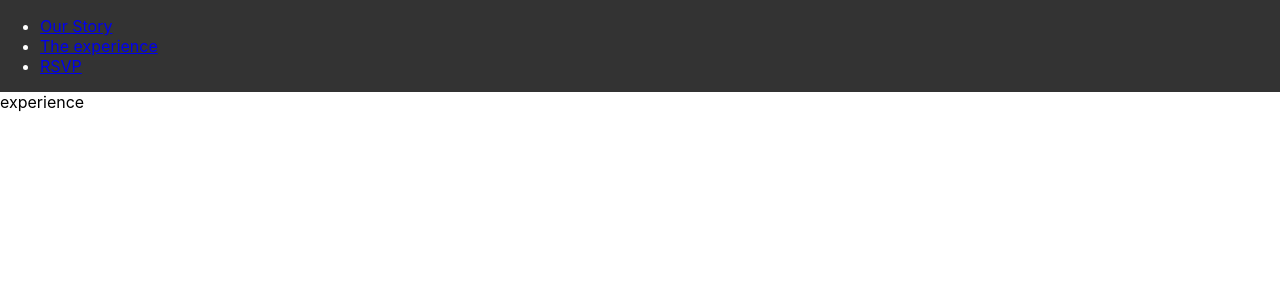
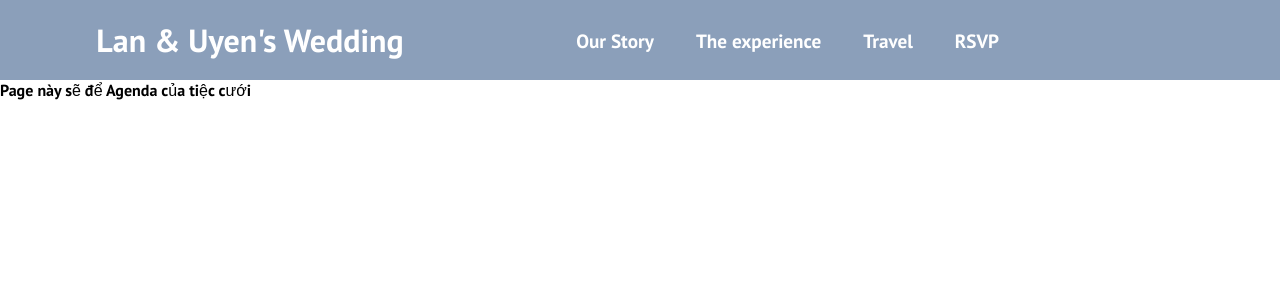
Before and after one commit to nguyentruongngoclan/lanvauyen, a React (Create React App) app: page /experience in a window 1280 px wide. Shown: the top 300 px of the page. Built offline with nearby package versions, Linux system fonts and the light colour scheme.

Commit message:
Polishing up the Nav bar

```diff
--- a/public/index.html
+++ b/public/index.html
@@ -10,6 +10,16 @@
       content="Web site created using create-react-app"
     />
     <link rel="apple-touch-icon" href="%PUBLIC_URL%/logo192.png" />
+    <link
+      rel="stylesheet"
+      href="https://use.fontawesome.com/releases/v5.13.1/css/all.css"
+      integrity="sha384-xxzQGERXS00kBmZW/6qxqJPyxW3UR0BPsL4c8ILaIWXva5kFi7TxkIIaMiKtqV1Q"
+      crossorigin="anonymous"
+    />
+    <link
+      href="https://fonts.googleapis.com/css2?family=PT+Sans:wght@700&display=swap"
+      rel="stylesheet"
+    />
     <!--
       manifest.json provides metadata used when your web app is installed on a
       user's mobile device or desktop. See https://developers.google.com/web/fundamentals/web-app-manifest/
--- /dev/null
+++ b/src/App.css
@@ -0,0 +1,18 @@
+* {
+  box-sizing: border-box;
+  margin: 0;
+  padding: 0;
+  font-family: 'PT Sans', sans-serif;
+}
+
+.home,
+.our-story,
+.the-experience,
+.travel,
+.rsvp {
+  display: flex;
+  height: 90vh;
+  align-items: center;
+  justify-content: center;
+  font-size: 3rem;
+}
--- a/src/App.js
+++ b/src/App.js
@@ -3,6 +3,7 @@ import {Route, Routes} from 'react-router-dom';
 import OurStory from "./pages/OurStory";
 import Experience from "./pages/Experience";
 import Rsvp from "./pages/Rsvp";
+import "./App.css"
 
 function App() {
   return (
--- /dev/null
+++ b/src/components/Button.css
@@ -0,0 +1,41 @@
+:root {
+	--primary: white;
+}
+
+.btn {
+	padding: 8px 20px;
+	border-radius: 2px;
+	outline: none;
+	border: none;
+	cursor: pointer;
+}
+
+.btn--primary {
+	background-color: var(--primary);
+	color: #242424;
+	border: 1px solid var(--primary);
+}
+
+.btn--primary {
+	background-color: transparent;
+	color: white;
+	padding: 8px 20px;
+	border: 1px solid var(--primary);
+	transition: all 0.3s ease-out;
+}
+
+.btn--medium {
+	padding: 8px 20px;
+	font-size: 20px;
+}
+
+.btn--large {
+	padding: 12px 26px;
+	font-size: 20px;
+}
+
+.btn--medium:hover, .btn--medium:hover {
+	background: white;
+	color:#242424;
+	transition: all 0.3s ease-out;
+}
--- a/src/components/Navbar.css
+++ b/src/components/Navbar.css
@@ -1,6 +1,158 @@
 .navbar {
-	background-color: #333;
-	color:white;
-	display: flex;
-	justify-content: space-between;
+  background: linear-gradient(90deg, rgb(139, 159, 186) 0%, rgb(139, 159, 186) 100%);
+  height: 80px;
+  display: flex;
+  justify-content: center;
+  align-items: center;
+  font-size: 1.2rem;
+  position: sticky;
+  top: 0;
+  z-index: 999;
 }
+
+.navbar-container {
+  display: flex;
+  justify-content: center;
+  align-items: center;
+  height: 80px;
+  max-width: 1500px;
+}
+
+.navbar-logo {
+  color: #fff;
+  justify-self: start;
+  margin-left: 20px;
+  cursor: pointer;
+  text-decoration: none;
+  font-size: 2rem;
+  display: flex;
+  align-items: center;
+}
+
+.fa-typo3 {
+  margin-left: 0.5rem;
+  font-size: 1.8rem;
+}
+
+.nav-menu {
+  display: grid;
+  grid-template-columns: repeat(4, auto);
+  grid-gap: 10px;
+  list-style: none;
+  text-align: center;
+  width: 60vw;
+  justify-content: center;
+  margin-right: 2rem;
+}
+
+.nav-item {
+  height: 80px;
+}
+
+.nav-links {
+  color: #fff;
+  display: flex;
+  align-items: center;
+  text-decoration: none;
+  padding: 0.5rem 1rem;
+  height: 100%;
+}
+
+.nav-links:hover {
+  border-bottom: 4px solid #fff;
+  transition: all 0.2s ease-out;
+}
+
+.fa-bars {
+  color: #fff;
+}
+
+.nav-links-mobile {
+  display: none;
+}
+
+.menu-icon {
+  display: none;
+}
+
+@media screen and (max-width: 960px) {
+  .NavbarItems {
+    position: relative;
+  }
+
+  .nav-menu {
+    display: flex;
+    flex-direction: column;
+    width: 100%;
+    height: 90vh;
+    position: absolute;
+    top: 80px;
+    left: -100%;
+    opacity: 1;
+    transition: all 0.5s ease;
+  }
+
+  .nav-menu.active {
+    background: #242222;
+    left: 0;
+    opacity: 1;
+    transition: all 0.5s ease;
+    z-index: 1;
+		justify-content: start;
+  }
+
+  .nav-links {
+    text-align: center;
+    padding: 2rem;
+    width: 100%;
+    display: table;
+  }
+
+  .nav-links:hover {
+    background-color: #fff;
+    color: #242424;
+    border-radius: 0;
+  }
+
+  .navbar-logo {
+    top: 0;
+    left: 0;
+    /* transform: translate(25%, 50%); */
+  }
+
+  .menu-icon {
+    display: block;
+    position: absolute;
+    top: 0;
+    right: 0;
+    transform: translate(-100%, 60%);
+    font-size: 1.8rem;
+    cursor: pointer;
+  }
+
+  .fa-times {
+    color: #fff;
+    font-size: 2rem;
+  }
+
+  .nav-links-mobile {
+    display: block;
+    text-align: center;
+    margin: 2rem auto;
+    border-radius: 4px;
+    width: 80%;
+    text-decoration: none;
+    font-size: 1.5rem;
+    background-color: transparent;
+    color: #fff;
+    padding: 14px 20px;
+    border: 1px solid #fff;
+    transition: all 0.3s ease-out;
+  }
+
+  .nav-links-mobile:hover {
+    background: #fff;
+    color: #242424;
+    transition: 250ms;
+  }
+}
--- a/src/components/Navbar.js
+++ b/src/components/Navbar.js
@@ -1,25 +1,71 @@
+import React, { useState } from "react";
 import "./Navbar.css";
-
-import { Link } from 'react-router-dom';
+import { Link } from "react-router-dom";
 
 function Navbar() {
+  const [click, setClick] = useState(false);
+	const [button, setButton] = useState(true);
+
+  const handleClick = () => setClick(!click);
+  const closeMobileMenu = () => setClick(false);
+
+	const showButton = () => {
+		if (window.innerWidth <= 960) {
+			setButton(false);
+		} else {
+			setButton(true);
+		}
+	}
+
+	window.addEventListener('resize', showButton);
+
   return (
     <nav className="navbar">
+			<Link to='/' className='navbar-logo' onClick={closeMobileMenu}>
+				Lan & Uyen's Wedding
+			</Link>
       <div className="navbar-container">
-				<ul>
-					<li>
-						<Link to="/our_story">Our Story</Link>
+        <div className="menu-icon" onClick={handleClick}>
+          <i className={click ? "fas fa-times" : "fas fa-bars"} />
+        </div>
+        <ul className={click ? "nav-menu active" : "nav-menu"}>
+          <li className="nav-item">
+            <Link
+              to="/our_story"
+              className="nav-links"
+              onClick={closeMobileMenu}
+            >
+              Our Story
+            </Link>
           </li>
-					<li>
-						<Link to="/experience">The experience</Link>
+          <li className="nav-item">
+            <Link
+              to="/experience"
+              className="nav-links"
+              onClick={closeMobileMenu}
+            >
+              The experience
+            </Link>
           </li>
-					<li>
-						<Link to="/rsvp">RSVP</Link>
+					<li className="nav-item">
+            <Link
+              to="/travel"
+              className="nav-links"
+              onClick={closeMobileMenu}
+            >
+              Travel
+            </Link>
+          </li>
+          <li className="nav-item">
+            <Link to="/rsvp" className="nav-links" onClick={closeMobileMenu}>
+              RSVP
+            </Link>
           </li>
         </ul>
+				{button}
       </div>
     </nav>
-  )
+  );
 }
 
-export default Navbar
+export default Navbar;
--- a/src/pages/Experience.js
+++ b/src/pages/Experience.js
@@ -1,6 +1,6 @@
 function Experience() {
 	return (
-		<div>experience</div>
+		<div>Page này sẽ để Agenda của tiệc cưới</div>
 	)
 }
 
--- a/src/pages/OurStory.js
+++ b/src/pages/OurStory.js
@@ -1,6 +1,6 @@
 function OurStory() {
 	return (
-		<div>our_story</div>
+		<div>Page này sẽ kể chuyện về cô dâu chú rễ</div>
 	)
 }
 
--- a/src/pages/Rsvp.js
+++ b/src/pages/Rsvp.js
@@ -1,6 +1,6 @@
 function Rsvp() {
 	return (
-		<div>rsvp</div>
+		<div>Page này sẽ cho mọi người rsvp thêm extra bạn</div>
 	)
 }
 
```
Also changed, not shown: src/components/Button.js (added, +24 -0 lines), src/pages/Home.js (added, +7 -0 lines), src/pages/Travel.js (added, +7 -0 lines), 11 other files (tests, documents, lock files or other folders). Lines whose indentation alone changed are shown as unchanged.
